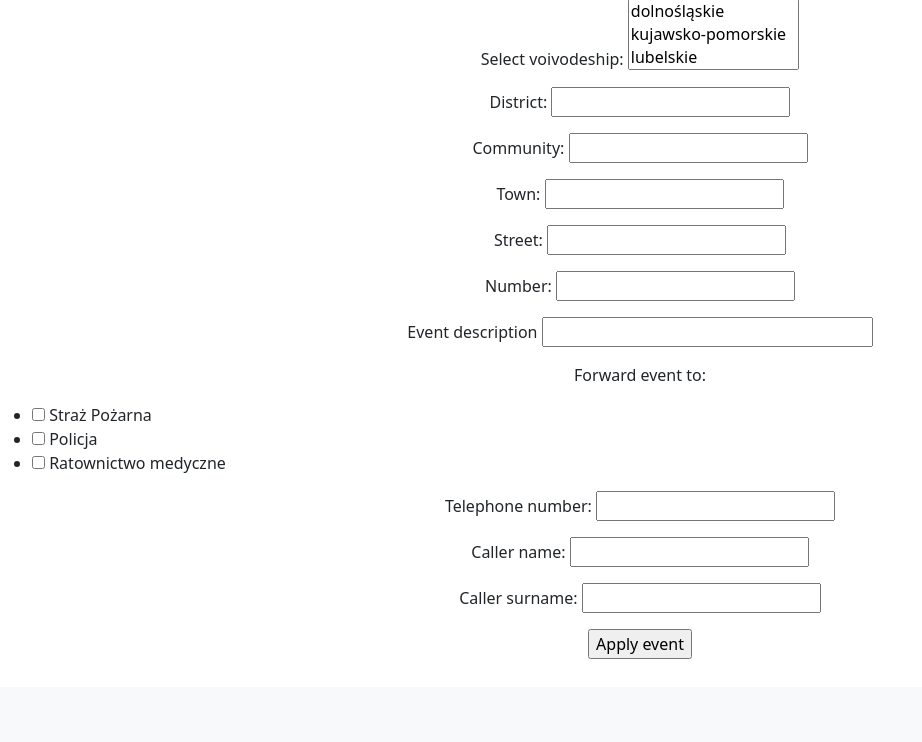
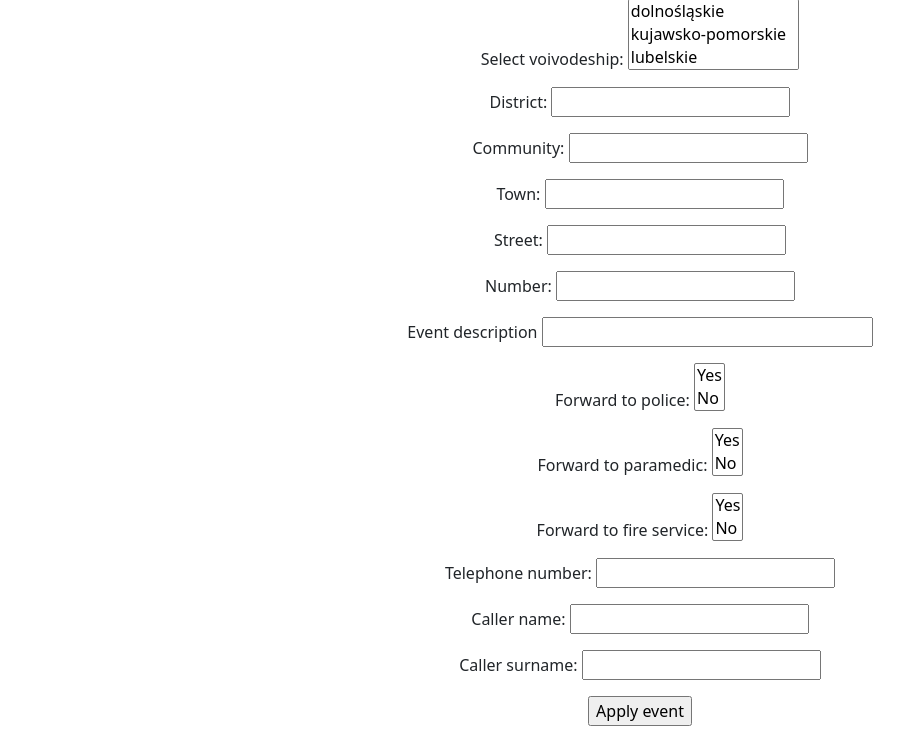
Before and after one commit to wojcik-mariusz/psap, a Flask app: page /add-new-event in a window 1280 px wide. Shown: the part 113-855 px from the top of the page, without its empty margins (0-922 px from the left). Before the commit the page ends 772 px from the top, so only its background shows below. Run offline with Flask 2, Linux system fonts and the light colour scheme.

Commit message:
change form field select emergency service needed from multicheckbox to selectfield and update routes and jinja depencies

```diff
--- a/flask_template/server/forms.py
+++ b/flask_template/server/forms.py
@@ -23,9 +23,9 @@ class NewEvent(FlaskForm):
     new_event_street = StringField("Street:")
     new_event_street_number = IntegerField("Number:", validators=[data_required()])
     new_event_description = StringField("Event description", validators=[data_required()])
-    new_event_type_of_emergency_services_needed = MultiCheckboxField('Forward event to:',
-                                                                     coerce=int,
-                                                                     choices=[(1, "Straż Pożarna"), (2, "Policja"), (3, "Ratownictwo medyczne")])
+    new_event_fw_to_police = SelectField("Forward to police:", choices=[(True, "Yes"), (False, "No")])
+    new_event_fw_to_paramedic = SelectField("Forward to paramedic:", choices=[(True, "Yes"), (False, "No")])
+    new_event_fw_to_fire_service = SelectField("Forward to fire service:", choices=[(True, "Yes"), (False, "No")])
     new_event_caller_telephone_number = IntegerField("Telephone number:", validators=[data_required()])
     new_event_caller_name = StringField("Caller name:")
     new_event_caller_surname = StringField("Caller surname:")
--- a/flask_template/server/routes.py
+++ b/flask_template/server/routes.py
@@ -18,7 +18,6 @@ def home():
 def add_new_event():
     form = NewEvent()
     if form.validate_on_submit():
-        print('ererer')
         event = insert_new_event(
             voivodeship=form.new_event_voivodeship.data,
             district=form.new_event_district.data,
@@ -27,11 +26,14 @@ def add_new_event():
             street=form.new_event_street.data,
             street_number=form.new_event_street_number.data,
             description=form.new_event_description.data,
-            list_of_emergency_services_needed=form.new_event_type_of_emergency_services_needed.data,
+            fw_to_police=form.new_event_fw_to_police.data,
+            fw_to_paramedic=form.new_event_fw_to_paramedic.data,
+            fw_to_fire_service=form.new_event_fw_to_fire_service.data,
             caller_telephone_number=form.new_event_caller_telephone_number.data,
             caller_name=form.new_event_caller_name.data,
             caller_surname=form.new_event_caller_surname.data
         )
+        print(event)
         DB.session.add(event)
         DB.session.commit()
 
--- a/flask_template/templates/add-new-event.html
+++ b/flask_template/templates/add-new-event.html
@@ -36,9 +36,17 @@ base
             {{ form.new_event_description.label }}
             {{ form.new_event_description(size=30) }}
         </p>
-        <p align="center">
-            {{ form.new_event_type_of_emergency_services_needed.label}}
-            {{ form.new_event_type_of_emergency_services_needed(rows=3, multiple=True)}}
+        <p>
+            {{ form.new_event_fw_to_police.label }}
+            {{ form.new_event_fw_to_police(size=2) }}
+        </p>
+        <p>
+            {{ form.new_event_fw_to_paramedic.label }}
+            {{ form.new_event_fw_to_paramedic(size=2) }}
+        </p>
+        <p>
+            {{ form.new_event_fw_to_fire_service.label }}
+            {{ form.new_event_fw_to_fire_service(size=2) }}
         </p>
         <p>
             {{ form.new_event_caller_telephone_number.label }}
```
Also changed, not shown: flask_template/server/services/event_manager.py (+2 -13 lines).
